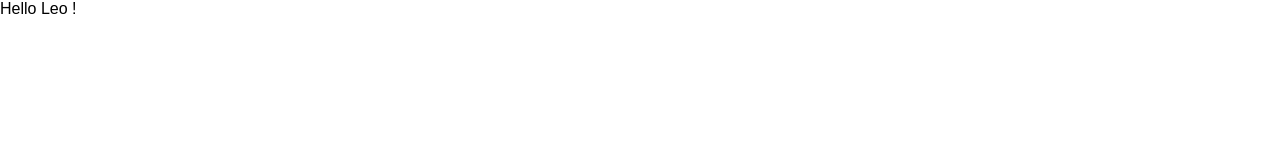
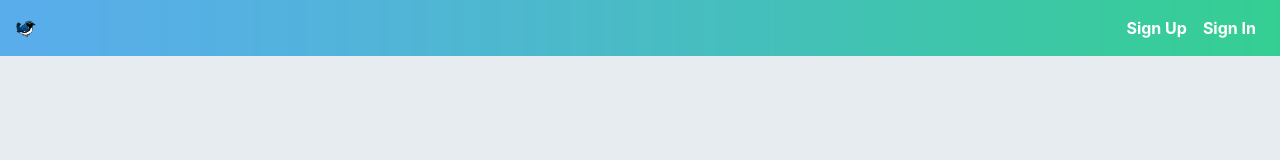
Before and after one commit to clairechabas/twitter-clone, a React app in the folder twitterclone-frontend/: page / in a window 1280 px wide. Built offline with nearby package versions, Linux system fonts and the light colour scheme.

Commit message:
Implementing the NavBar component and its styling

```diff
--- a/twitterclone-frontend/src/containers/App.js
+++ b/twitterclone-frontend/src/containers/App.js
@@ -2,13 +2,16 @@ import React, { Component } from 'react';
 import { Provider } from 'react-redux';
 import { configureStore } from '../store';
 import { BrowserRouter as Router } from 'react-router-dom';
+import NavBar from './NavBar';
 
 const store = configureStore()
 
 const App = () => (
   <Provider store={store}>
     <Router>
-      <div>Hello Leo !</div>
+      <div className="onboarding">
+        <NavBar />
+      </div>
     </Router>
   </Provider>
 );
--- /dev/null
+++ b/twitterclone-frontend/src/containers/NavBar.js
@@ -0,0 +1,31 @@
+import React, { Component } from 'react';
+import { Link } from 'react-router-dom';
+import { connect } from 'react-redux';
+import Logo from '../images/warbler-logo.png';
+
+class NavBar extends Component {
+  render() {
+    return(
+      <nav className="navbar navbar-expand">
+        <div className="container-fluid">
+          <div className="navbar-header">
+          <Link to="/" className="navbar-brand"><img src={Logo} alt="TwitterClone Home" /></Link>
+          </div>
+
+          <ul className="nav navbar-nav navbar-right">
+            <li><Link to="/signup">Sign Up</Link></li>
+            <li><Link to="/signin">Sign In</Link></li>
+          </ul>
+        </div>
+      </nav>
+    );
+  }
+}
+
+function mapStateToProps(state) {
+  return {
+    currentUser: state.currentUser
+  };
+}
+
+export default connect(mapStateToProps, null)(NavBar);
--- a/twitterclone-frontend/src/index.css
+++ b/twitterclone-frontend/src/index.css
@@ -1,5 +1,31 @@
 body {
-  margin: 0;
-  padding: 0;
-  font-family: sans-serif;
+  background-color: #e6ecf0;
 }
+
+/* Nav */
+.navbar {
+  margin-bottom: 1rem;
+}
+.navbar a {
+  font-weight: bold;
+  color: white;
+}
+.navbar a:hover {
+  color: white;
+  text-decoration: underline;
+  cursor: pointer;
+}
+.navbar-brand > img {
+  display: inline-block;
+  width: 20px;
+  margin-bottom: 2px;
+  margin-right: 5px;
+  border-radius: 2px;
+}
+ul.nav.navbar-nav li {
+  margin: 0 0.5rem;
+}
+.onboarding > .navbar {
+  background-image: url("./images/nav-bg.png");
+  background-size: 100% 100%;
+}
```
Also changed, not shown: twitterclone-frontend/public/index.html (+1 -1 lines), twitterclone-frontend/src/images/default-profile-image.jpg (added), twitterclone-frontend/src/images/nav-bg.png (added), twitterclone-frontend/src/images/signed-out-home.jpg (added), twitterclone-frontend/src/images/warbler-hero.jpg (added), twitterclone-frontend/src/images/warbler-logo.png (added).
